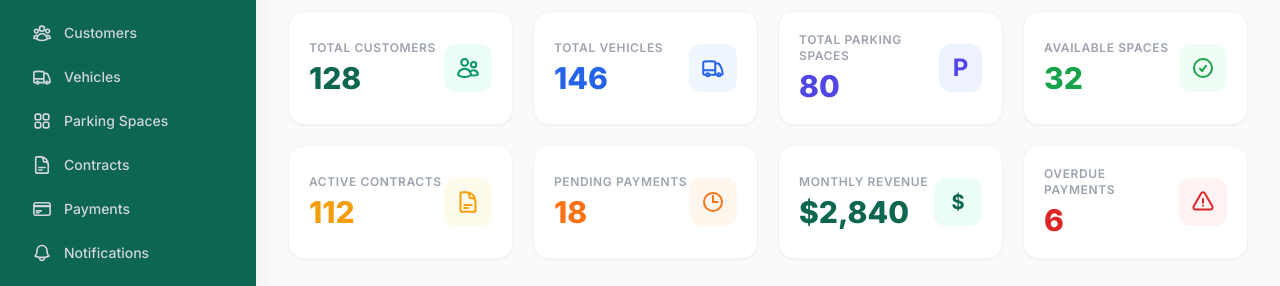
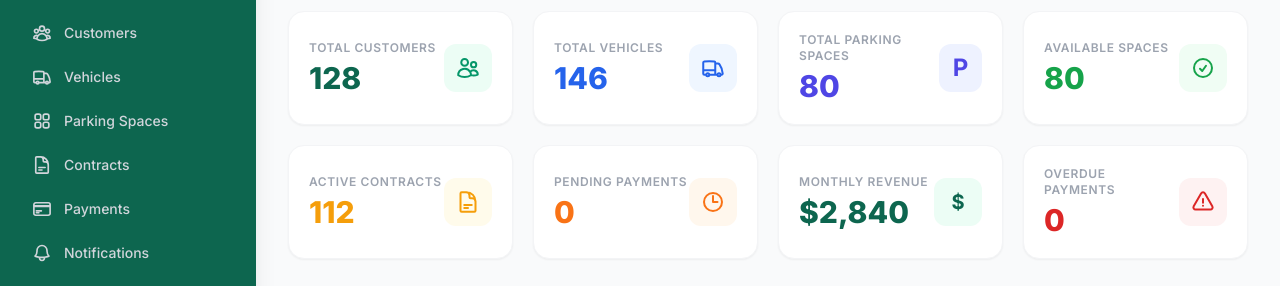
Before and after one commit to itachi1920x1080/monthly-car-parking-system, a Vue app in the folder frontend/: page /dashboard in a window 1280 px wide. Shown: the part 179-465 px from the top of the page. Built offline with nearby package versions, Linux system fonts and the light colour scheme; no server answers; sample sign-in values are in the browser's storage; a web font is replaced by a local one.

Commit message:
fix: populate missing dashboard stat counters (total spaces, active contracts, pending, overdue)

```diff
--- a/frontend/src/views/Dashboard.vue
+++ b/frontend/src/views/Dashboard.vue
@@ -42,9 +42,25 @@ const totalVehiclesCount = computed(() => {
   return parkingRecords.value.length > 0 ? parkingRecords.value.length : 146;
 });
 
+const totalSpacesCount = computed(() => {
+  return 80;
+});
+
 const availableSpacesCount = computed(() => {
   const activeParked = parkingRecords.value.filter(r => !r.check_out_time).length;
-  return activeParked > 0 ? (80 - activeParked) : 32;
+  return Math.max(0, 80 - activeParked);
+});
+
+const totalActiveContracts = computed(() => {
+  return customers.value.length > 0 ? customers.value.length : 112;
+});
+
+const pendingPayments = computed(() => {
+  return payments.value.filter(p => p.status === 'Pending').length;
+});
+
+const overduePayments = computed(() => {
+  return 0;
 });
 
 const monthlyRevenue = computed(() => {
@@ -246,7 +262,7 @@ onMounted(() => {
           <div class="bg-white rounded-2xl shadow-sm border border-gray-100 p-5 flex justify-between items-center hover:shadow-md transition-shadow">
             <div>
               <p class="text-xs font-semibold text-gray-400 uppercase tracking-wider mb-1">Total Parking Spaces</p>
-              <h3 class="text-3xl font-extrabold text-indigo-600">80</h3>
+              <h3 class="text-3xl font-extrabold text-indigo-600">{{ totalSpacesCount }}</h3>
             </div>
             <div class="w-12 h-12 bg-indigo-50 text-indigo-600 rounded-xl flex items-center justify-center font-bold text-2xl">
               P
@@ -273,7 +289,7 @@ onMounted(() => {
           <div class="bg-white rounded-2xl shadow-sm border border-gray-100 p-5 flex justify-between items-center hover:shadow-md transition-shadow">
             <div>
               <p class="text-xs font-semibold text-gray-400 uppercase tracking-wider mb-1">Active Contracts</p>
-              <h3 class="text-3xl font-extrabold text-amber-500">112</h3>
+              <h3 class="text-3xl font-extrabold text-amber-500">{{ totalActiveContracts }}</h3>
             </div>
             <div class="w-12 h-12 bg-amber-50 text-amber-500 rounded-xl flex items-center justify-center">
               <svg xmlns="http://www.w3.org/2000/svg" fill="none" viewBox="0 0 24 24" stroke-width="2" stroke="currentColor" class="w-6 h-6"><path stroke-linecap="round" stroke-linejoin="round" d="M19.5 14.25v-2.625a3.375 3.375 0 00-3.375-3.375h-1.5A1.125 1.125 0 0113.5 7.125v-1.5a3.375 3.375 0 00-3.375-3.375H8.25m0 12.75h7.5m-7.5 3H12M10.5 2.25H5.625c-.621 0-1.125.504-1.125 1.125v17.25c0 .621.504 1.125 1.125 1.125h12.75c.621 0 1.125-.504 1.125-1.125V11.25a9 9 0 00-9-9z" /></svg>
@@ -284,7 +300,7 @@ onMounted(() => {
           <div class="bg-white rounded-2xl shadow-sm border border-gray-100 p-5 flex justify-between items-center hover:shadow-md transition-shadow">
             <div>
               <p class="text-xs font-semibold text-gray-400 uppercase tracking-wider mb-1">Pending Payments</p>
-              <h3 class="text-3xl font-extrabold text-orange-500">18</h3>
+              <h3 class="text-3xl font-extrabold text-orange-500">{{ pendingPayments }}</h3>
             </div>
             <div class="w-12 h-12 bg-orange-50 text-orange-500 rounded-xl flex items-center justify-center">
               <svg xmlns="http://www.w3.org/2000/svg" fill="none" viewBox="0 0 24 24" stroke-width="2" stroke="currentColor" class="w-6 h-6"><path stroke-linecap="round" stroke-linejoin="round" d="M12 6v6h4.5m4.5 0a9 9 0 11-18 0 9 9 0 0118 0z" /></svg>
@@ -306,7 +322,7 @@ onMounted(() => {
           <div class="bg-white rounded-2xl shadow-sm border border-gray-100 p-5 flex justify-between items-center hover:shadow-md transition-shadow">
             <div>
               <p class="text-xs font-semibold text-gray-400 uppercase tracking-wider mb-1">Overdue Payments</p>
-              <h3 class="text-3xl font-extrabold text-danger">6</h3>
+              <h3 class="text-3xl font-extrabold text-danger">{{ overduePayments }}</h3>
             </div>
             <div class="w-12 h-12 bg-red-50 text-danger rounded-xl flex items-center justify-center">
               <svg xmlns="http://www.w3.org/2000/svg" fill="none" viewBox="0 0 24 24" stroke-width="2" stroke="currentColor" class="w-6 h-6"><path stroke-linecap="round" stroke-linejoin="round" d="M12 9v3.75m-9.303 3.376c-.866 1.5.217 3.374 1.948 3.374h14.71c1.73 0 2.813-1.874 1.948-3.374L13.949 3.378c-.866-1.5-3.032-1.5-3.898 0L2.697 16.126zM12 15.75h.007v.008H12v-.008z" /></svg>
```
